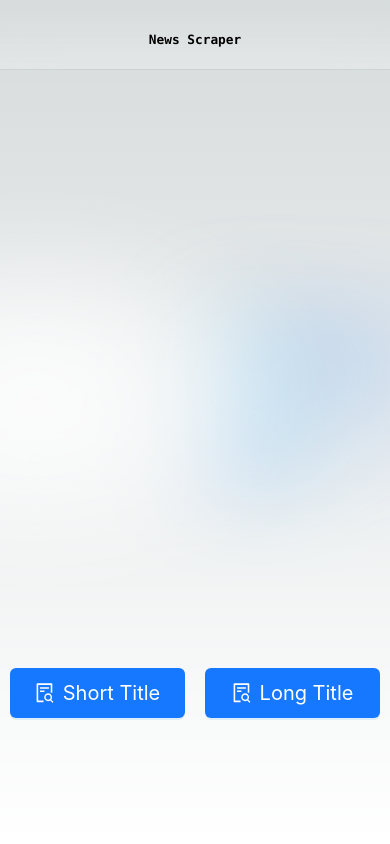
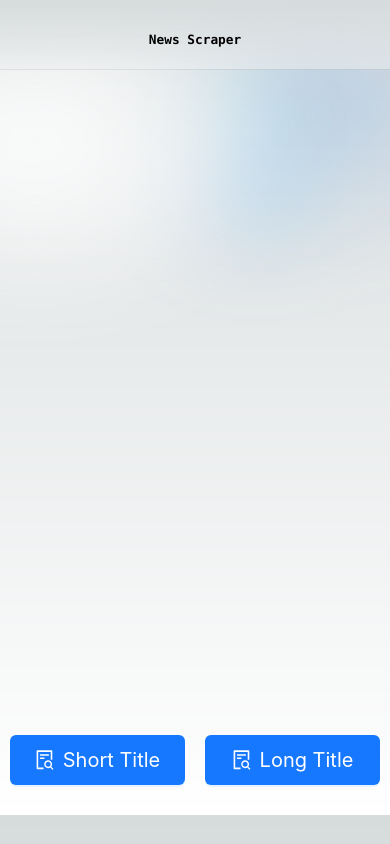
Before and after one commit to TakeHomeChallenges/ScrapperFrontend, a Next.js app: page / in a window 390 px wide. Built offline with nearby package versions, Linux system fonts and the light colour scheme; no server answers.

Commit message:
Frontend: Responsive Design improved

```diff
--- a/src/app/page.js
+++ b/src/app/page.js
@@ -23,12 +23,12 @@ export default function Home() {
       const response = await fetch(`/api/getAllNews?type=${type}`);
       const entries = await response.json();
 
-      console.log(entries)
-      setNews(entries.articles)
+      console.log(entries);
+      setNews(entries.articles);
       setIsLoading(false);
     } catch (err) {
       //(Needed: Notification error display)3
-      console.log(err)
+      console.log(err);
       messageApi.open({
         type: "error",
         content: "There was an error fetching. Please try again!",
@@ -39,12 +39,10 @@ export default function Home() {
   };
 
   const handleButtonClick = async (index) => {
-
     setButtonLoading(index);
     const type = index === 0 ? "short-titles" : "long-titles";
     await fetchData(type);
     setButtonLoading(undefined);
-
   };
 
   return (
@@ -56,8 +54,13 @@ export default function Home() {
         </p>
       </div>
 
+      <div className={styles.divContainer}>
         <div className={styles.center}>
-        {isLoading ? <LoadingSpinner /> : news?.length ? <NewsCards news={news} /> : null}
+          {isLoading ? (
+            <LoadingSpinner />
+          ) : news?.length ? (
+            <NewsCards news={news} />
+          ) : null}
         </div>
 
         <div className={styles.grid}>
@@ -80,6 +83,7 @@ export default function Home() {
             Long Title
           </Button>
         </div>
+      </div>
     </main>
   );
 }
--- a/src/app/page.module.css
+++ b/src/app/page.module.css
@@ -133,8 +133,29 @@
   }
 }
 
+.divContainer {
+  height: 80vh;
+  display: flex;
+  flex-direction: column;
+  justify-content: space-between;
+}
+
 /* Mobile */
 @media (max-width: 700px) {
+
+  .main {
+    padding: 0;
+    min-height: 0;
+    margin-top: 140px;
+  }
+
+  .divContainer {
+    height: 80vh;
+    display: flex;
+    flex-direction: column;
+    justify-content: space-between;
+  }
+
   .content {
     padding: 4rem;
   }
@@ -159,7 +180,7 @@
   }
 
   .center {
-    padding: 8rem 0 6rem;
+    padding: 0;
   }
 
   .center::before {
```
Lines whose indentation alone changed are shown as unchanged.
